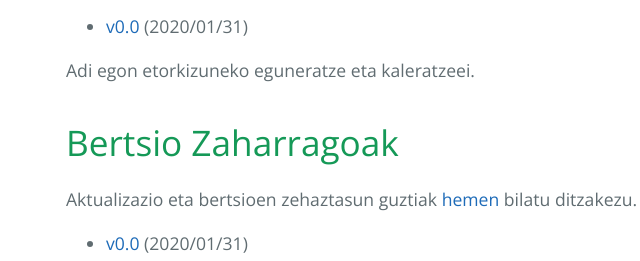
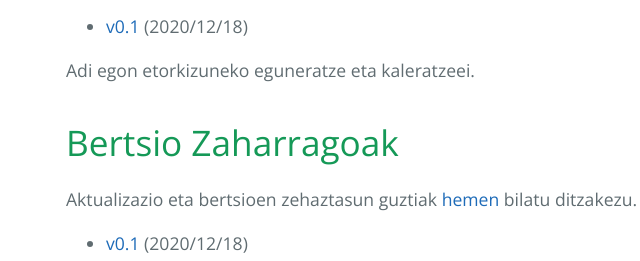
Before and after one commit to eggonz/legend-tesla, a plain HTML site: page eu/deskargak.html in a window 1280 px wide. Shown: the part 521-782 px from the top of the page, 158-798 px from the left. Drawn offline with nearby package versions, Linux system fonts and the light colour scheme.

Commit message:
Aktualizatu deskargak.html
Gehitu v0.1 deskarga listara.

```diff
--- a/eu/deskargak.html
+++ b/eu/deskargak.html
@@ -36,13 +36,14 @@
 
 	<h1>Azken Bertsioa</h1>
 	<ul>
-		<li> <a href="https://www.dropbox.com/s/8bey99uhop1xplx/legend-tesla-v0.0.jar?dl=0">v0.0</a> (2020/01/31)</li>
+		<li> <a href="https://www.dropbox.com/s/o2zu3fwivlw7ev6/legend-tesla-v0.1.jar?dl=0">v0.1</a> (2020/12/18)</li>
 	</ul>
 	<p>Adi egon etorkizuneko eguneratze eta kaleratzeei.</p>
 
 	<h1>Bertsio Zaharragoak</h1>
 	<p>Aktualizazio eta bertsioen zehaztasun guztiak <a href="/legend-tesla/eu/bertsioak.html">hemen</a> bilatu ditzakezu.</p>
 	<ul>
+		<li> <a href="https://www.dropbox.com/s/o2zu3fwivlw7ev6/legend-tesla-v0.1.jar?dl=0">v0.1</a> (2020/12/18)</li>
 		<li> <a href="https://www.dropbox.com/s/8bey99uhop1xplx/legend-tesla-v0.0.jar?dl=0">v0.0</a> (2020/01/31)</li>
 	</ul>
 	<p>Adi egon etorkizuneko eguneratze eta kaleratzeei.</p>
```
